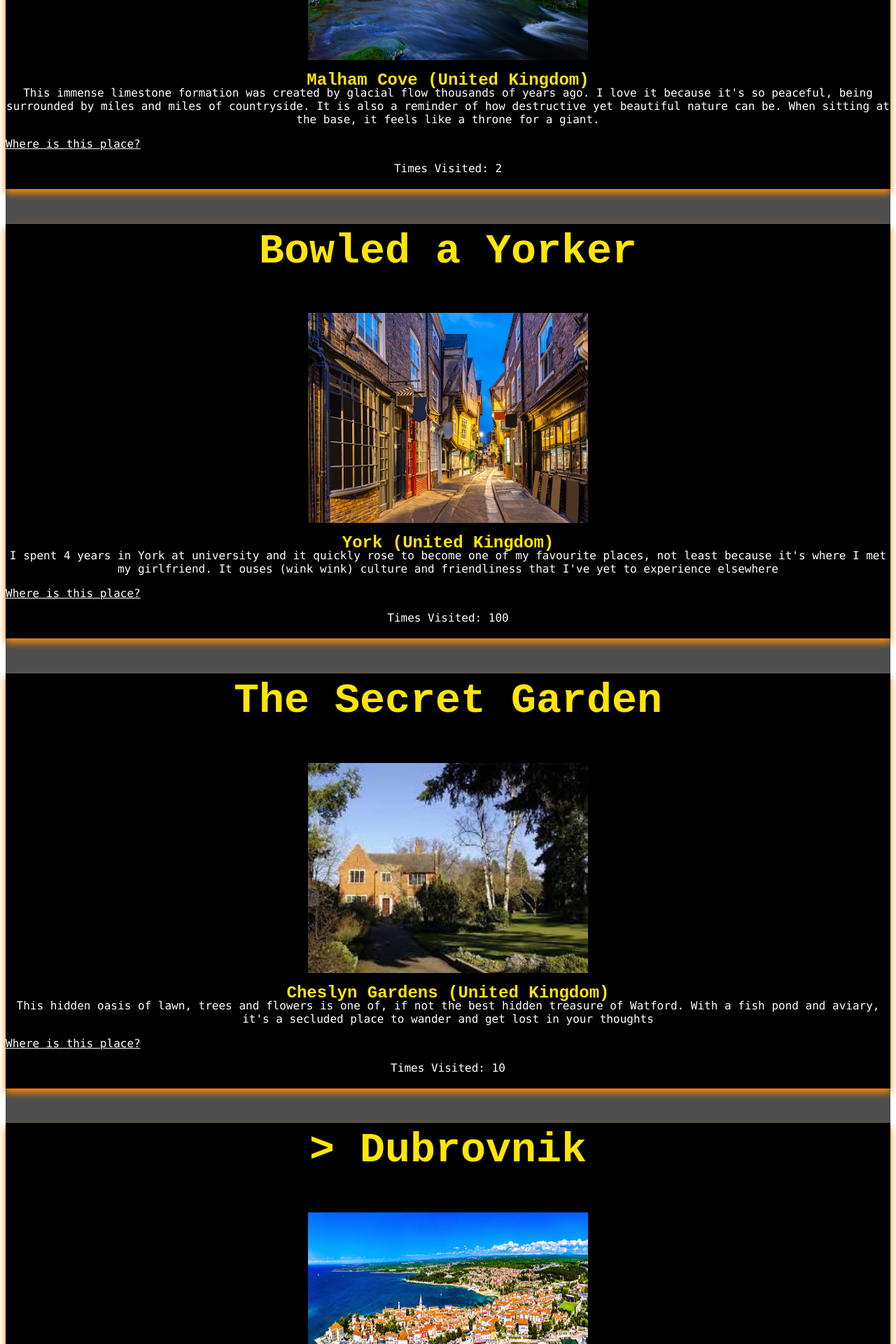
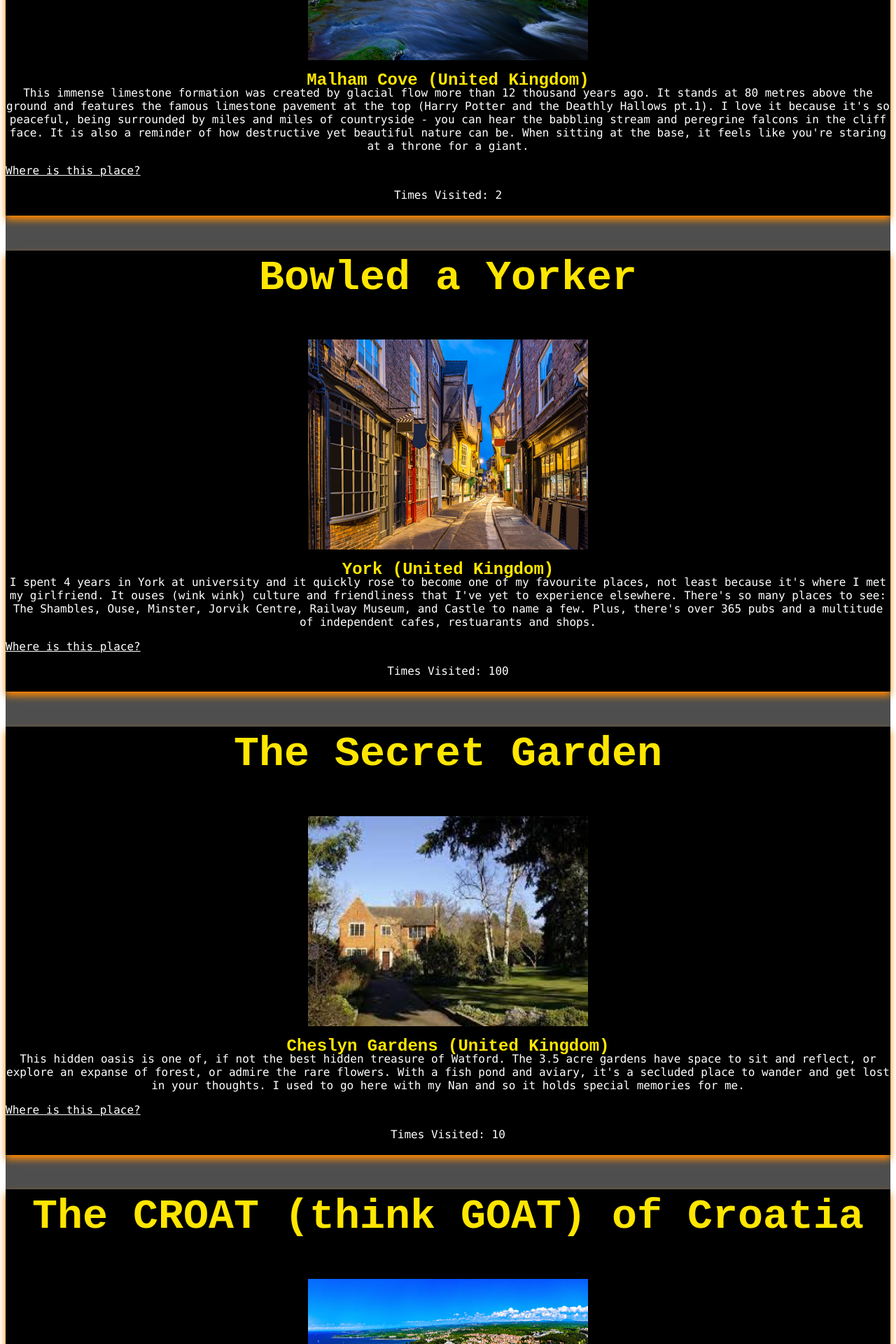
Before and after one commit to owen-dearman/favourite-places, a React (Create React App) app: page / in a window 1280 px wide. Shown: the part 540-2460 px from the top of the page at 70% size. Built offline with nearby package versions, Linux system fonts and the light colour scheme.

Commit message:
updated descriptions

```diff
--- a/src/components/MainContents.tsx
+++ b/src/components/MainContents.tsx
@@ -14,8 +14,12 @@ function MainContents(): JSX.Element {
           "Malham Cove formation in the background with a stream in the foreground and trees on either side",
         ]}
         locationLink={"https://goo.gl/maps/aaQanD5HBcKgGhFG8"}
-        description={
-          "This immense limestone formation was created by glacial flow thousands of years ago. I love it because it's so peaceful, being surrounded by miles and miles of countryside. It is also a reminder of how destructive yet beautiful nature can be. When sitting at the base, it feels like a throne for a giant."
+        description={`
+          This immense limestone formation was created by glacial flow more than 12 thousand years ago.
+          It stands at 80 metres above the ground and features the famous limestone pavement at the top (Harry Potter and the Deathly Hallows pt.1).
+          I love it because it's so peaceful, being surrounded by miles and miles of countryside - you can hear the babbling stream and peregrine falcons in the cliff face.
+          It is also a reminder of how destructive yet beautiful nature can be. When sitting at the base, it feels like you're staring at a throne for a giant.
+        `
         }
       />
       <PlaceItem
@@ -25,8 +29,11 @@ function MainContents(): JSX.Element {
         timesVisited={100}
         placeImage={["/images/york.jpg", "York Shambles"]}
         locationLink={"https://goo.gl/maps/9Arjyy6Ka8uzCvsg8"}
-        description={
-          "I spent 4 years in York at university and it quickly rose to become one of my favourite places, not least because it's where I met my girlfriend. It ouses (wink wink) culture and friendliness that I've yet to experience elsewhere"
+        description={`
+          I spent 4 years in York at university and it quickly rose to become one of my favourite places, not least because it's where I met my girlfriend.
+          It ouses (wink wink) culture and friendliness that I've yet to experience elsewhere. There's so many places to see: The Shambles, Ouse, Minster, Jorvik Centre, Railway Museum, and Castle to name a few.
+          Plus, there's over 365 pubs and a multitude of independent cafes, restuarants and shops.
+        `
         }
       />
       <PlaceItem
@@ -39,12 +46,16 @@ function MainContents(): JSX.Element {
           "Cheslyn house situated in its grounds",
         ]}
         locationLink={"https://goo.gl/maps/HzhdzLHXLHcWUe239"}
-        description={
-          "This hidden oasis of lawn, trees and flowers is one of, if not the best hidden treasure of Watford. With a fish pond and aviary, it's a secluded place to wander and get lost in your thoughts"
+        description={`
+          This hidden oasis is one of, if not the best hidden treasure of Watford.
+          The 3.5 acre gardens have space to sit and reflect, or explore an expanse of forest, or admire the rare flowers.
+          With a fish pond and aviary, it's a secluded place to wander and get lost in your thoughts.
+          I used to go here with my Nan and so it holds special memories for me.
+        `
         }
       />
       <PlaceItem
-        title={"> Dubrovnik"}
+        title={"The CROAT (think GOAT) of Croatia"}
         name={"Porec"}
         country={"Croatia"}
         timesVisited={1}
@@ -53,8 +64,11 @@ function MainContents(): JSX.Element {
           "The peninsula of Porec with Meditteranean houses and clear blue sea",
         ]}
         locationLink={"https://goo.gl/maps/6hY2uErzHpnRrJf88"}
-        description={
-          "This represents my favourite family holiday, with sun, sea and the most beautiful architecture I've ever seen. Take me back!"
+        description={`
+          "This represents my favourite family holiday, with sun, sea and the most beautiful architecture I've ever seen.
+          With easy access to Rovinj (the city on the hill) or Pula with its Roman amphitheatre, there's places to go once you've explored Porec.
+          Take me back!
+          `
         }
       />
       <PlaceItem
@@ -67,8 +81,11 @@ function MainContents(): JSX.Element {
           "The boat house infront of the middle lake at sunset",
         ]}
         locationLink={"https://goo.gl/maps/9Ju3r6ZMMAmQX25d9"}
-        description={
-          "Kayaking, barbeques, swimming and walking - in this park you can do it all. With three mahoosive lakes connected by tunnels, there is endless potential for exploration."
+        description={`
+          Kayaking, barbeques, swimming and walking - in this park you can do it all.
+          With three mahoosive lakes connected by tunnels, there is endless potential for exploration.
+          It would take hundreds of visits to see everything and cover every inch of this classic American park.
+        `
         }
       />
     </section>
```
